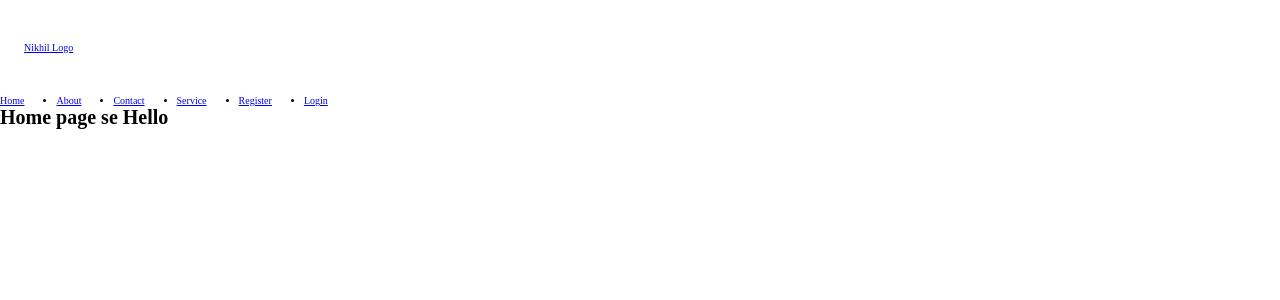
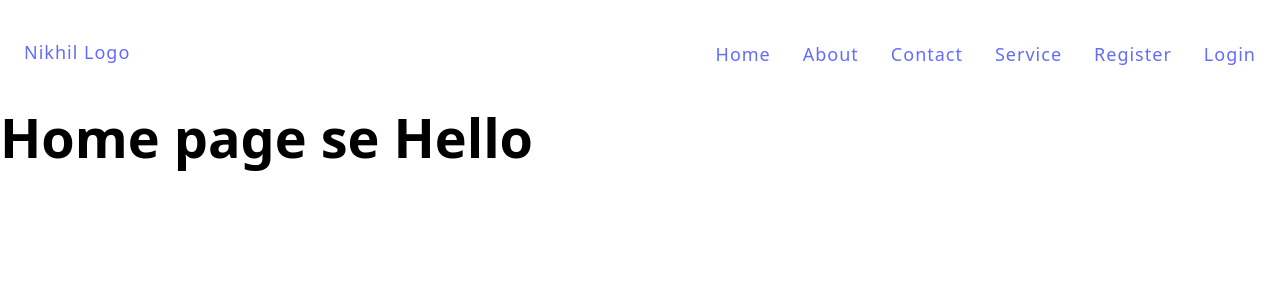
Before and after one commit to Nikhil-Giramkar/Solution-Space, a React (Vite) app in the folder client/: page / in a window 1280 px wide. Shown: the top 300 px of the page. Built offline with nearby package versions, Linux system fonts and the light colour scheme.

Commit message:
Copied CSS files Put Nav inside container div

```diff
--- a/client/src/components/Navbar.jsx
+++ b/client/src/components/Navbar.jsx
@@ -7,7 +7,6 @@
                 <div className="container">
                     <div className="logo-brand">
                         <NavLink to="/">Nikhil Logo</NavLink>
-                    </div>
                     </div>
 
                     <nav>
@@ -32,6 +31,9 @@
                             </li>
                         </ul>
                     </nav>
+
+                </div>
+
             </header>
         </>
     )
--- a/client/src/index.css
+++ b/client/src/index.css
@@ -1,9 +1,168 @@
-*{
+* {
   margin: 0;
   padding: 0;
   box-sizing: border-box;
+  font-family: Urbanist, system-ui, Avenir, Helvetica, Arial, sans-serif;
+  color-scheme: light dark;
 }
 
-html{
+:root {
+  --bg-color: #f4f3ff;
+  --btn-color: #646cff;
+  --dark-color: #242424;
+  --helper-color: #99b9ff;
+}
+
+html {
   font-size: 62.5%;
 }
+
+/*? base style */
+
+body {
+  margin: 0;
+  /* display: flex;
+  place-items: center; */
+  /* min-width: 32rem; */
+  min-height: 100vh;
+}
+
+ /*?  Help me reach 1 Million subs 👉 https://youtube.com/thapatechnical */
+
+h1 {
+  font-size: 5.4rem;
+  line-height: 1.1;
+  font-weight: bold;
+}
+
+p,
+li,
+label,
+input,
+textarea {
+  font-size: 1.8rem;
+  line-height: 1.56;
+  letter-spacing: 0.1rem;
+  word-spacing: 0.06rem;
+}
+
+a {
+  font-weight: 500;
+  font-size: 1.8rem;
+  letter-spacing: 0.1rem;
+  color: var(--btn-color);
+  text-decoration: inherit;
+}
+
+li {
+  list-style: none;
+}
+
+/*? layout Rule  */
+
+.container {
+  max-width: 140rem;
+  padding: 4rem 2.4rem;
+  margin: 0 auto;
+}
+
+.grid {
+  display: grid;
+  gap: 6.4rem;
+}
+
+.grid-two-cols {
+  grid-template-columns: repeat(2, 1fr);
+}
+
+.grid-four-cols {
+  grid-template-columns: repeat(4, 1fr);
+}
+
+/*? Module Rules / Reusable */
+button {
+  text-transform: capitalize;
+  padding: 1rem 2.2rem;
+  font-size: 1.7rem;
+  font-weight: 500;
+  background-color: var(--btn-color);
+  border-radius: 0.8rem;
+  -webkit-border-radius: 0.8rem;
+  -moz-border-radius: 0.8rem;
+  -ms-border-radius: 0.8rem;
+  -o-border-radius: 0.8rem;
+  border: 0.1rem solid transparent;
+  cursor: pointer;
+  letter-spacing: 0.1rem;
+  transition: border-color 0.3s;
+  -webkit-transition: border-color 0.3s;
+  -moz-transition: border-color 0.3s;
+  -ms-transition: border-color 0.3s;
+  -o-transition: border-color 0.3s;
+}
+
+.secondary-btn {
+  background-color: transparent;
+  box-shadow: inset 0 0 0 0.2rem var(--btn-color);
+  margin-left: 3.2rem;
+}
+
+/***** Hero Section *****/
+
+.section-hero {
+  & .grid {
+    align-items: center;
+  }
+
+  .hero-content {
+    & p {
+      margin: 2.4rem 0 4.8rem 0;
+      &:first-child {
+        margin: 0 0 1.2rem 0;
+      }
+    }
+  }
+
+  .hero-image {
+    display: flex;
+    justify-content: center;
+    & img {
+      width: 70%;
+      height: auto;
+    }
+  }
+}
+
+/***** End Hero  *****/
+
+/***** analytics Section *****/
+
+.section-analytics {
+  margin: 9.6rem 0;
+
+  & .container {
+    background-color: var(--bg-color);
+    border-radius: 1rem;
+  }
+
+  & .grid {
+    color: var(--dark-color);
+
+    & .div1 {
+      text-align: center;
+      border-right: 0.2rem solid var(--dark-color);
+
+      &:last-child {
+        border: none;
+      }
+      & h2 {
+        font-size: 4.8rem;
+      }
+      & p {
+        text-transform: capitalize;
+      }
+    }
+  }
+}
+
+/***** End analytics Section *****/
```
Lines whose indentation alone changed are shown as unchanged.
